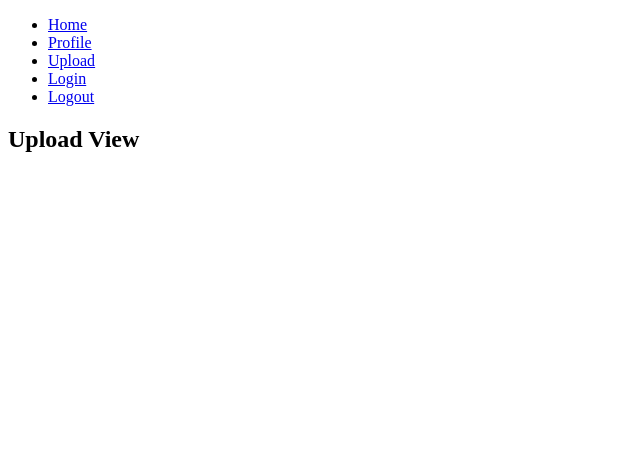
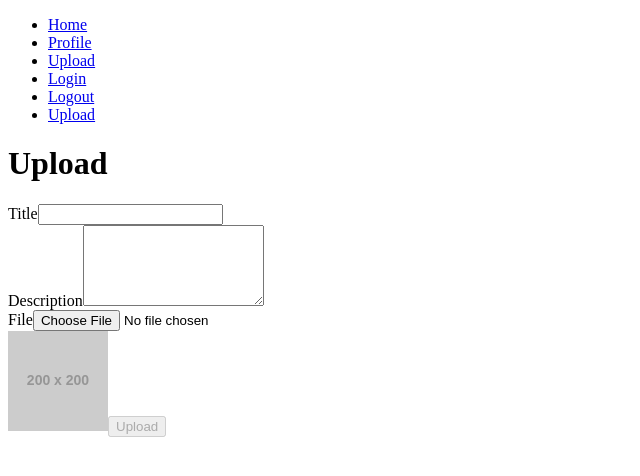
Before and after one commit to xTheKn1ght/week4, a React (Vite) app: page /upload in a window 1280 px wide. Shown: the top 476 px of the page, without its empty margins (0-640 px from the left). Built offline with nearby package versions, Linux system fonts and the light colour scheme; no server answers.

Commit message:
I have done upload assignments but I'm not sure if it wokrs correclty

```diff
--- a/src/components/Layout.jsx
+++ b/src/components/Layout.jsx
@@ -10,6 +10,7 @@ const Layout = () => {
           <li><Link to="/upload">Upload</Link></li>
           <li><Link to="/login">Login</Link></li>
           <li><Link to="/logout">Logout</Link></li>
+          <li><Link to="/upload">Upload</Link></li>
         </ul>
       </nav>
       <main>
--- a/src/hooks/apiHooks.js
+++ b/src/hooks/apiHooks.js
@@ -12,6 +12,25 @@ const fetchData = async (url, options = {}) => {
 
 const useMedia = () => {
   const [mediaArray, setMediaArray] = useState([]);
+
+  const postMedia = async (fileData, inputs, token) => {
+    const mediaInput = {
+      title: inputs.title,
+      description: inputs.description,
+      filename: fileData.filename,
+    };
+    const options = {
+      method: 'POST',
+      headers: {
+        'Content-Type': 'application/json',
+        Authorization: 'Bearer ' + token,
+      },
+      body: JSON.stringify(mediaInput),
+    };
+    const response = await fetch(import.meta.env.VITE_API_URL + '/media', options);
+    const json = await response.json();
+    return json;
+  };
 
   const getMedia = async () => {
     try {
@@ -40,7 +59,7 @@ const useMedia = () => {
     getMedia();
   }, []);
 
-  return { mediaArray };
+  return { mediaArray, postMedia };
 };
 
 const useAuthentication = () => {
@@ -80,4 +99,44 @@ const useUser = () => {
   return { getUserByToken, postUser };
 };
 
-export { useMedia, useAuthentication, useUser };
+const postFile = async (file, token) => {
+  const formData = new FormData();
+  formData.append('file', file);
+  const options = {
+    method: 'POST',
+    headers: {
+      Authorization: 'Bearer ' + token,
+    },
+    body: formData,
+  };
+  const response = await fetch(`${import.meta.env.VITE_UPLOAD_SERVER}/upload`, options);
+  const json = await response.json();
+  return json;
+};
+
+const useFile = () => {
+  const postFile = async (file, token) => {
+    const formData = new FormData();
+    formData.append('file', file);
+
+    const options = {
+      method: 'POST',
+      headers: {
+        Authorization: 'Bearer ' + token,
+      },
+      body: formData,
+    };
+
+    const response = await fetch(
+      import.meta.env.VITE_UPLOAD_SERVER + '/upload',
+      options
+    );
+    const json = await response.json();
+    return json;
+  };
+
+  return { postFile };
+};
+
+
+export { useMedia, useAuthentication, useUser, postFile, useFile };
--- a/src/hooks/formHooks.js
+++ b/src/hooks/formHooks.js
@@ -4,18 +4,25 @@ const useForm = (callback, initState) => {
   const [inputs, setInputs] = useState(initState);
 
   const handleSubmit = (event) => {
-    if (event) event.preventDefault();
+    if (event) {
+      event.preventDefault();
+    }
     callback();
   };
 
   const handleInputChange = (event) => {
+    event.persist();
     setInputs((inputs) => ({
       ...inputs,
       [event.target.name]: event.target.value,
     }));
   };
 
-  return { handleSubmit, handleInputChange, inputs };
+  return {
+    handleSubmit,
+    handleInputChange,
+    inputs,
+  };
 };
 
 export default useForm;
--- a/src/views/Upload.jsx
+++ b/src/views/Upload.jsx
@@ -1,5 +1,84 @@
+import { useState } from 'react';
+import useForm from '../hooks/formHooks';
+import { useFile, useMedia } from '../hooks/apiHooks';
+import { useNavigate } from 'react-router';
+
 const Upload = () => {
-  return <h2>Upload View</h2>;
+  const [file, setFile] = useState(null);
+  const { inputs, handleInputChange } = useForm();
+  const { postFile } = useFile();
+  const { postMedia } = useMedia();
+  const navigate = useNavigate();
+
+  const handleFileChange = (evt) => {
+    if (evt.target.files) {
+      setFile(evt.target.files[0]);
+    }
+  };
+
+  const handleSubmit = async (evt) => {
+    evt.preventDefault();
+    await doUpload();
+  };
+
+  const doUpload = async () => {
+    try {
+      const token = localStorage.getItem('token');
+      const fileData = await postFile(file, token);
+      console.log('File uploaded:', fileData);
+      const mediaData = await postMedia(fileData, inputs, token);
+      console.log('Media uploaded:', mediaData);
+      navigate('/');
+    } catch (e) {
+      console.log('Upload failed:', e.message);
+    }
+  };
+
+  return (
+    <>
+      <h1>Upload</h1>
+      <form onSubmit={handleSubmit}>
+        <div>
+          <label htmlFor="title">Title</label>
+          <input name="title" id="title" onChange={handleInputChange} />
+        </div>
+        <div>
+          <label htmlFor="description">Description</label>
+          <textarea
+            name="description"
+            id="description"
+            rows={5}
+            onChange={handleInputChange}
+          ></textarea>
+        </div>
+        <div>
+          <label htmlFor="file">File</label>
+          <input
+            type="file"
+            name="file"
+            id="file"
+            accept="image/*, video/*"
+            onChange={handleFileChange}
+          />
+        </div>
+        <img
+          src={
+            file
+              ? URL.createObjectURL(file)
+              : 'https://via.placeholder.com/200?text=Choose+image'
+          }
+          alt="preview"
+          width="200"
+        />
+        <button
+          type="submit"
+          disabled={!file || inputs.title.length < 4}
+        >
+          Upload
+        </button>
+      </form>
+    </>
+  );
 };
 
 export default Upload;
--- a/vite.config.js
+++ b/vite.config.js
@@ -4,5 +4,5 @@ import react from '@vitejs/plugin-react-swc'
 // https://vite.dev/config/
 export default defineConfig({
   plugins: [react()],
-  base: '/~aaronly/context/',
+  base: '/~aaronly/upload/',
 });
```
Also changed, not shown: 1 other file (tests, documents, lock files or other folders).
